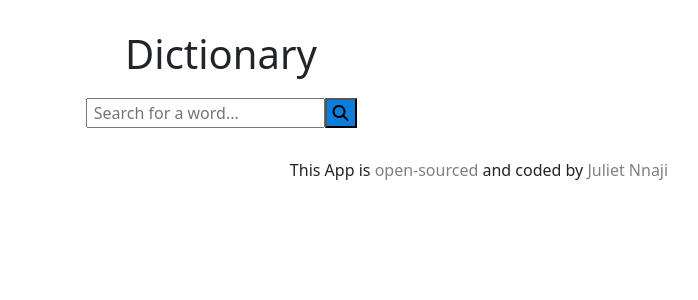
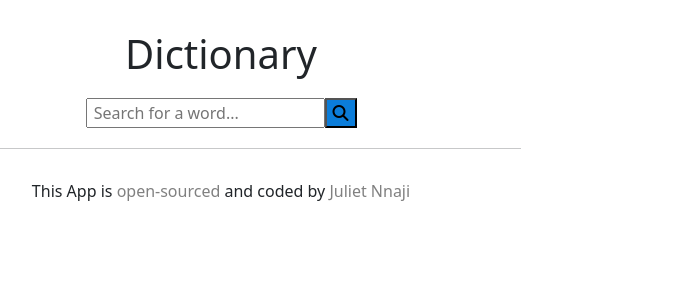
Before and after one commit to JulietNnaji/react-dictionary-app, a React (Create React App) app: page / in a window 1280 px wide. Shown: the top 300 px of the page, without its empty margins (161-859 px from the left). Built offline with nearby package versions, Linux system fonts and the light colour scheme.

Commit message:
Added an horizontal line

```diff
--- a/src/App.css
+++ b/src/App.css
@@ -2,10 +2,16 @@
   max-width: 600px;
 }
 
-h1, footer{
+h1{
   margin-top: 30px;
   text-align: center;
 }
+
+footer{
+  margin-top: 30px;
+  text-align: center;
+}
+
 .owner a{
   text-decoration: none;
   color: grey;
--- a/src/App.js
+++ b/src/App.js
@@ -6,7 +6,6 @@ import './App.css';
 export default function App() {
   return (
     <div className ="container">
-    <div className="box">
       <div className ="App">
       <h1>
  Dictionary
@@ -14,7 +13,7 @@ export default function App() {
  <div>
 <Dictionary />
 </div>
-</div>
+<hr />
 <footer  className ="owner">
   This App is <a href ="https://github.com/JulietNnaji/react-dictionary-app" target= "_blank" rel = "noreferrer"> open-sourced </a> and coded by <a href ="https://github.com/JulietNnaji" target= "_blank" rel = "noreferrer"> Juliet Nnaji </a>
 </footer>
```
